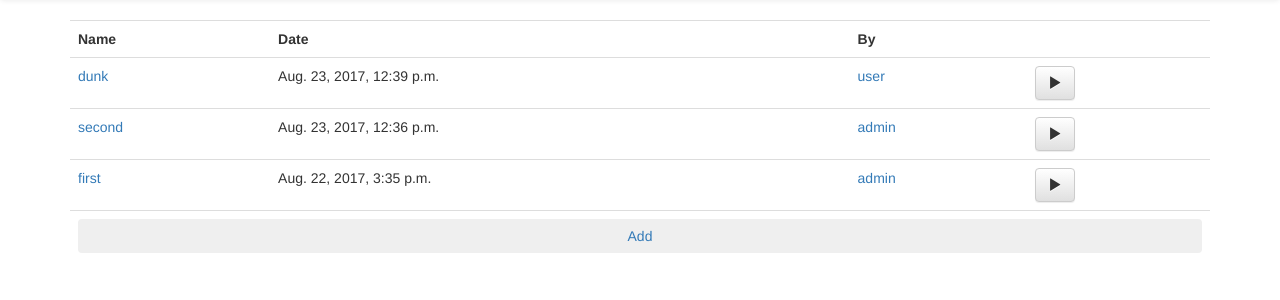
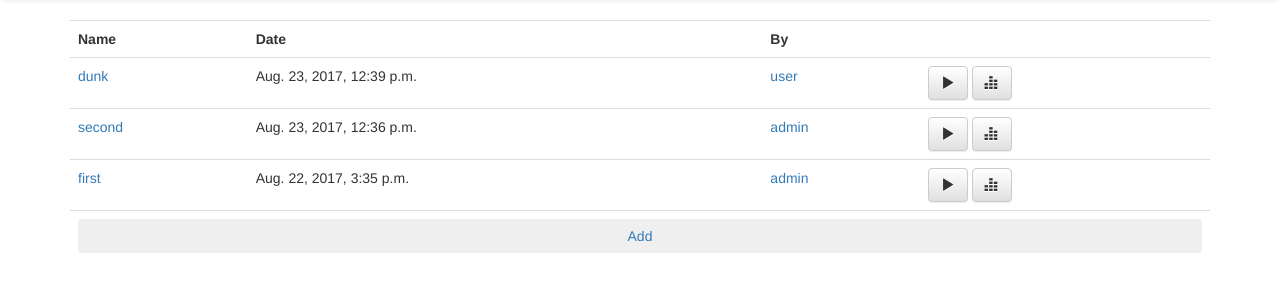
Before and after one commit to vzhufk/PlutoGame, a Django app: page /levels in a window 1280 px wide. Shown: the part 52-352 px from the top of the page. Run offline with Django 3.2, Linux system fonts and the light colour scheme; data comes from the database, SQL or seed files in the repository; some libraries are stand-ins or nearby versions.

Commit message:
Records and Bug Fixes
-Levels records now available. Competitive mode - ON. Now you can challenge your friends.
-Reworked some urls.

-Fixed input disabled hero bug.
-Fixed wrong tile intersection which cause hero flow over blocked areas.

```diff
--- a/templates/levels.html
+++ b/templates/levels.html
@@ -29,6 +29,11 @@
                         </button>
                     </a>
                     {% endif %}
+                    <a href="/record/level={{ i.id }}">
+                        <button class="btn btn-default">
+                            <span class="glyphicon glyphicon glyphicon-equalizer"></span>
+                        </button>
+                    </a>
                 </td>
             </tr>
         {% endfor %}
```
